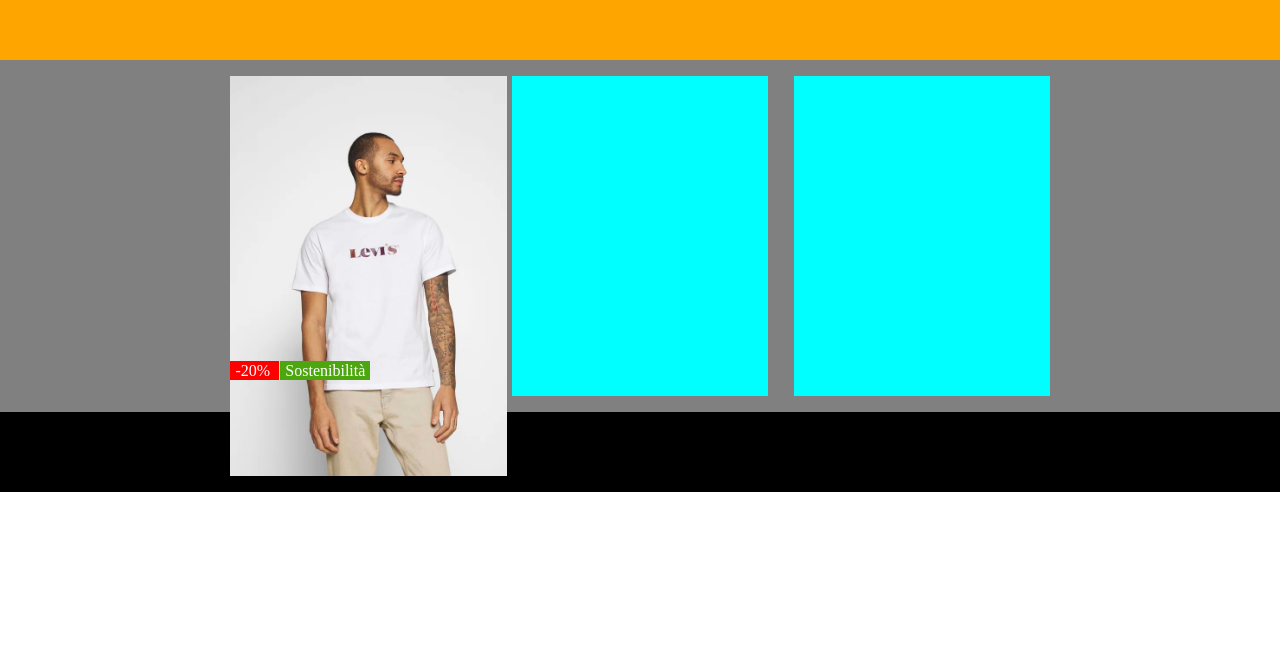
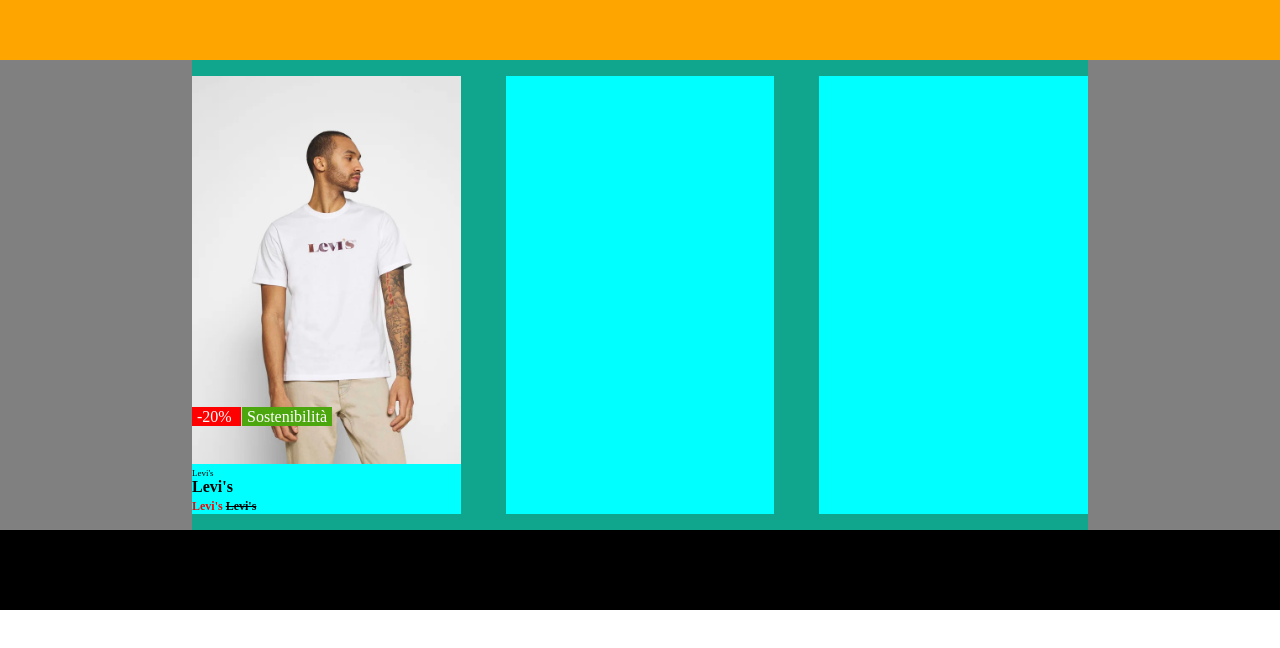
Before and after one commit to edaless/html-css-boolando, a plain HTML site: page index.html in a window 1280 px wide. Drawn offline with Linux system fonts and the light colour scheme.

Commit message:
ai prodotti mancano solo gli hovers

```diff
--- a/CSS/style.css
+++ b/CSS/style.css
@@ -13,6 +13,16 @@ header{
     margin-top: -60px;
     /* z-index: 2; */
 }
+section{
+    width: 70%;
+    margin-left: 15%;
+
+    /* debug */
+    background: rgb(16, 166, 141);
+    /* height: 10px; */
+
+
+}
 main{
     margin-top: 60px;
     /* debug */
@@ -21,25 +31,27 @@ main{
 }
 .row{
     display: flex;
-    justify-content: center;
+    justify-content: space-between;
 }
 .prodotto{
-    width: 20%;
-    margin: 2vh 1%;
+    width: 30%;
+    margin: 2vh 0;
     position: relative;
+    text-align: center;
 
     /* debug */
-    height: 40vh;
+    /* height: 40vh; */
     background: aqua;
 }
 .img{
-    height: 50vh;
-    width: auto;
+    width: 100%;
+    height: auto;
 }
 .spazio-etichette{
     position: absolute;
-    bottom: 5%;
+    bottom: 20%;
     width: 100%;
+    text-align: left;
 
     /* debug */
     /* background: black; */
@@ -60,6 +72,24 @@ main{
 .sostenibilità{
     background: rgb(76, 167, 15);
 }
+.specifiche{
+    text-align: left;
+}
+.marca{
+    font-size: 9px;
+}
+.modello{
+    font-weight: 600;
+}
+.prezzo{
+    color: red;
+    font-size: 12px;
+    font-weight: 800;
+}
+.vecchio {
+    color: black;
+    text-decoration:line-through;
+}
 
 footer{
     background: black;
--- a/index.html
+++ b/index.html
@@ -9,10 +9,12 @@
 </head>
 <body>
     <header>
+        <section></section>
 
     </header>
 
     <main>
+        <section>
             <div class="row">
                 <div class="prodotto">
                     <img src="img/1.webp" alt="" class="img">
@@ -24,6 +26,20 @@
                             Sostenibilità
                         </span>
                     </div>
+                    <div class="specifiche">
+                        <div class="marca">
+                            Levi's
+                        </div>
+                        <div class="modello">
+                            Levi's
+                        </div>
+                        <span class="prezzo">
+                            Levi's
+                        </span>
+                        <span class="prezzo vecchio">
+                            Levi's
+                        </span>
+                    </div>
                 </div>
                 <div class="prodotto">
 
@@ -32,7 +48,7 @@
 
                 </div>
             </div>
-
+        </section>
     </main>
 
     <footer>
```
Lines whose indentation alone changed are shown as unchanged.
